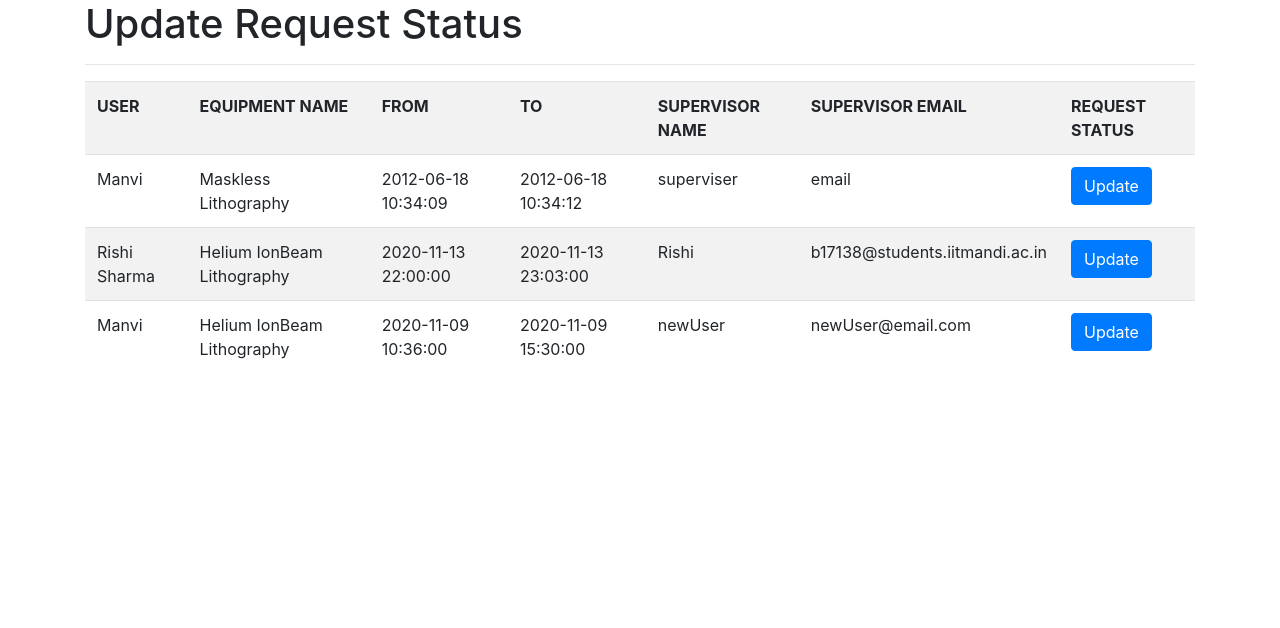
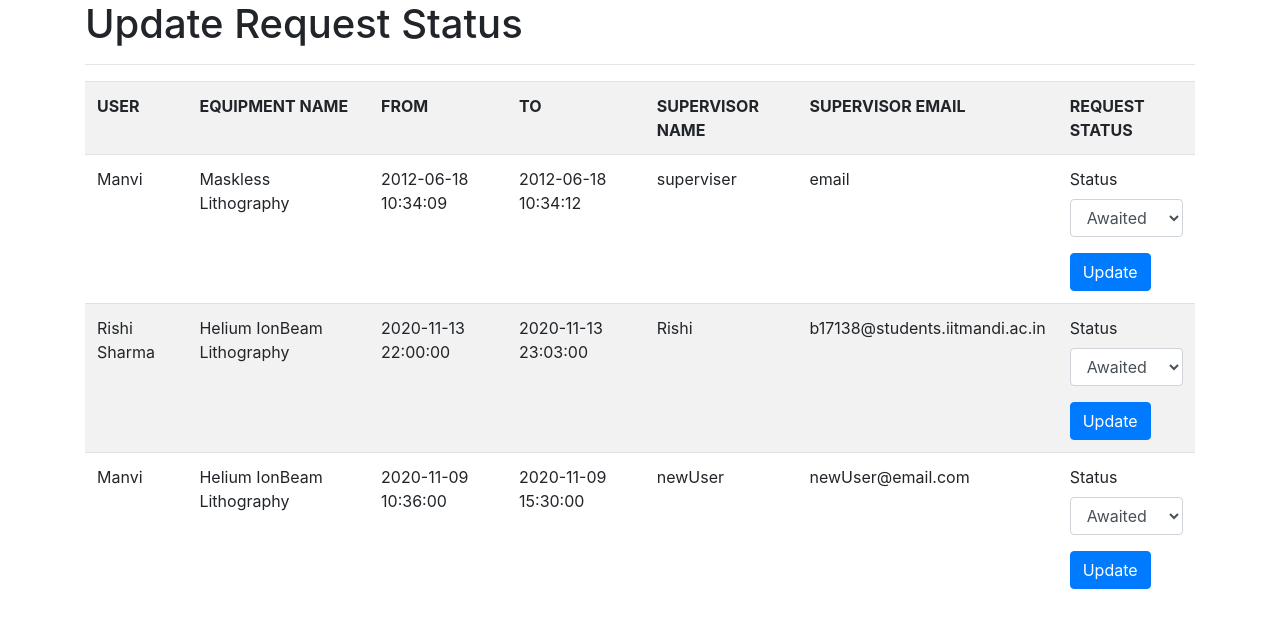
Before and after one commit to rishi-s8/book-slots, a Flask app: page /requests in a window 1280 px wide. Shown: the part 76-704 px from the top of the page. Run offline with Flask 2, Linux system fonts and the light colour scheme; a user stored in the database is signed in; data comes from the database, SQL or seed files in the repository; some libraries are stand-ins or nearby versions.

Commit message:
Added functionality to Accept/Reschedule/Reject booking request

```diff
--- a/app.py
+++ b/app.py
@@ -1,7 +1,7 @@
 from itertools import chain
 from flask import Flask, render_template, flash, redirect, url_for, session, request, logging
 from flask_mysqldb import MySQL
-from wtforms import Form, StringField, TextAreaField, PasswordField, validators, SelectField
+from wtforms import Form, StringField, TextAreaField, PasswordField, validators, SelectField, HiddenField
 from wtforms.fields.html5 import DateTimeLocalField
 from passlib.context import CryptContext
 from functools import wraps
@@ -64,24 +64,40 @@ def users():
     flash("No users found.", "danger")
     return render_template('home.html')
 
-@app.route('/requests')
+#Flask form to Update Bookins Status
+class UpdateBooking(Form):
+    typeList = [('Awaited', 'Awaited'), ('Accepted', 'Accepted'),('Rescheduled', 'Rescheduled'),('Rejected', 'Rejected')]
+    status = SelectField('Status', choices=typeList)
+    bookingID = HiddenField('ID')
+
+#Flask Route to view and update slot booking requests
+@app.route('/requests', methods=['GET', 'POST'])
 @is_admin
 def requests():
+    form = UpdateBooking(request.form)
     cur = mysql.connection.cursor()
     result = cur.execute(
         "SELECT e.Name as equipmentName,\
             u.name as userName,\
             b.UserId, b.fromDateTime, b.toDateTime,\
-            b.SName, b.SEmail from Bookings b\
+            b.SName, b.SEmail, b.BookingID from Bookings b\
             INNER JOIN users u on u.UserId = b.UserId\
             INNER JOIN Equipments e\
             ON e.id = b.EquipID WHERE b.RequestStatus='Awaited'")
     requests = cur.fetchall()
     cur.close()
     if result > 0:
-        return render_template('requests.html', requests = requests)
+        if request.method == 'POST':
+            cur = mysql.connection.cursor()
+            Status = request.form['status']
+            BookingID = request.form['bookingID']
+            cur.execute("UPDATE Bookings SET RequestStatus= %s WHERE BookingID = %s", (Status,BookingID))
+            mysql.connection.commit()
+            cur.close()
+            flash("Status Updated.", "success")
+        return render_template('requests.html', requests = requests,form=form)
     flash("No Pending Requests.", "danger")
-    return render_template('requests.html')
+    return render_template('requests.html', form=form)
 
 #Flask Route to view particular user ID and their history in Admin mode
 @app.route('/user/<int:UserId>')
--- a/templates/profile.html
+++ b/templates/profile.html
@@ -1,4 +1,6 @@
 {% extends 'layout.html' %}
+
+{% block title %} {{user.name}} {% endblock %}
 
 {% block body %}
 <h1> User Profile </h1>
--- a/templates/requests.html
+++ b/templates/requests.html
@@ -1,6 +1,17 @@
 {% extends 'layout.html' %}
 
+{% block title %} Requests {% endblock %}
+
 {% block body %}
+
+<style>
+  .form-control {
+    width: 100%;
+    margin: auto;
+    box-sizing: border-box;
+  }
+</style>
+
 <h1>Update Request Status</h1>
   <hr>
   <table class = 'table table-striped'>
@@ -21,7 +32,15 @@
       <td>{{req.toDateTime}}</td>
       <td>{{req.SName}}</td>
       <td>{{req.SEmail}}</td>
-      <td><input type = 'submit' class = "btn btn-primary" value = "Update"></td>
+      <td>
+        {% from "includes/_formhelpers.html" import render_field %}
+        <form method='POST' action="">
+          <div class="form-group">
+            {{render_field(form.status, class_="form-control")}}
+          </div>
+          {{ form.bookingID(value=req.BookingID) }}
+          <input type = 'submit' class = "btn btn-primary" value = "Update">
+        </td>
     </tr>
     {% endfor %}
   </table>
```
